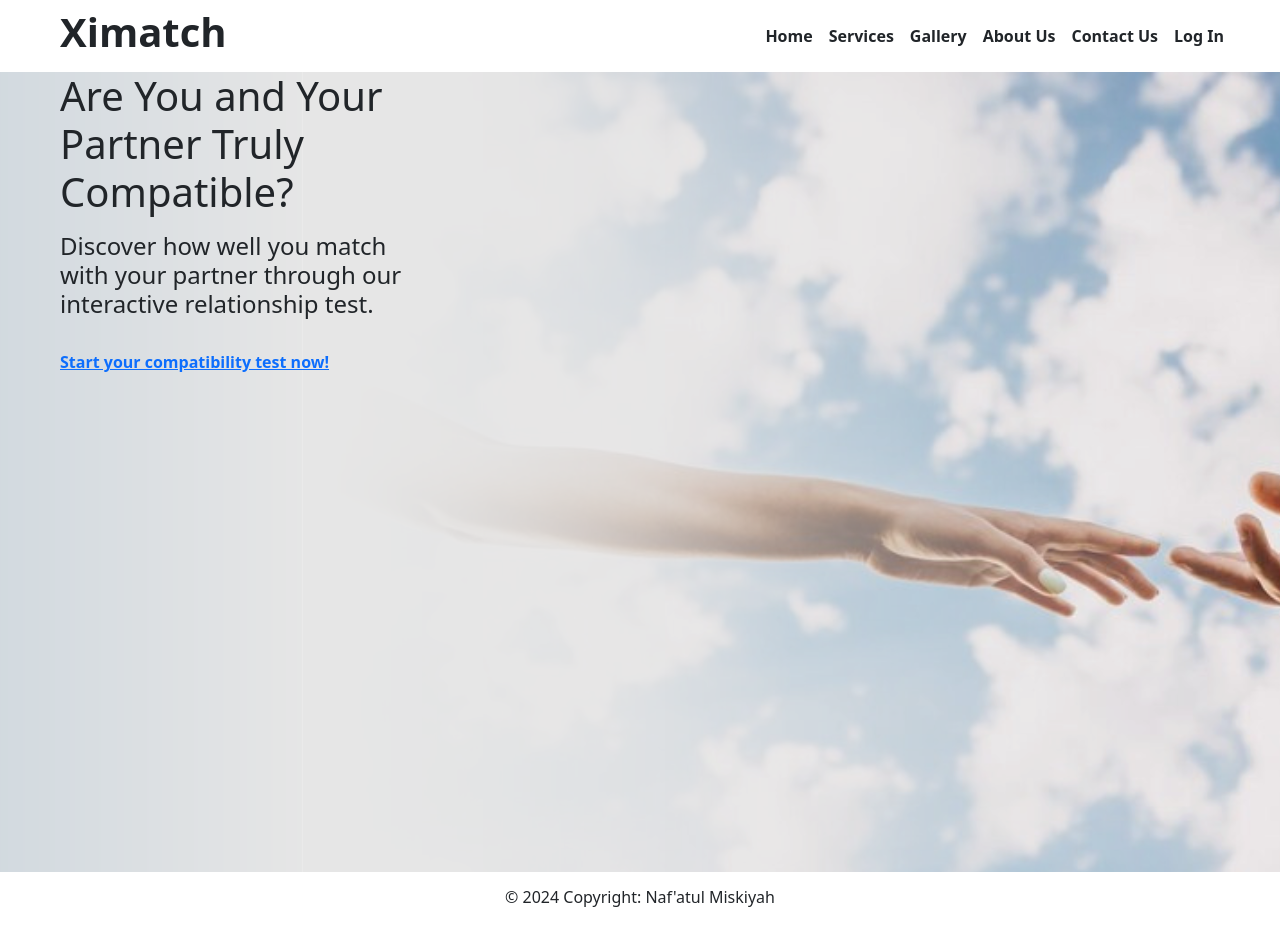
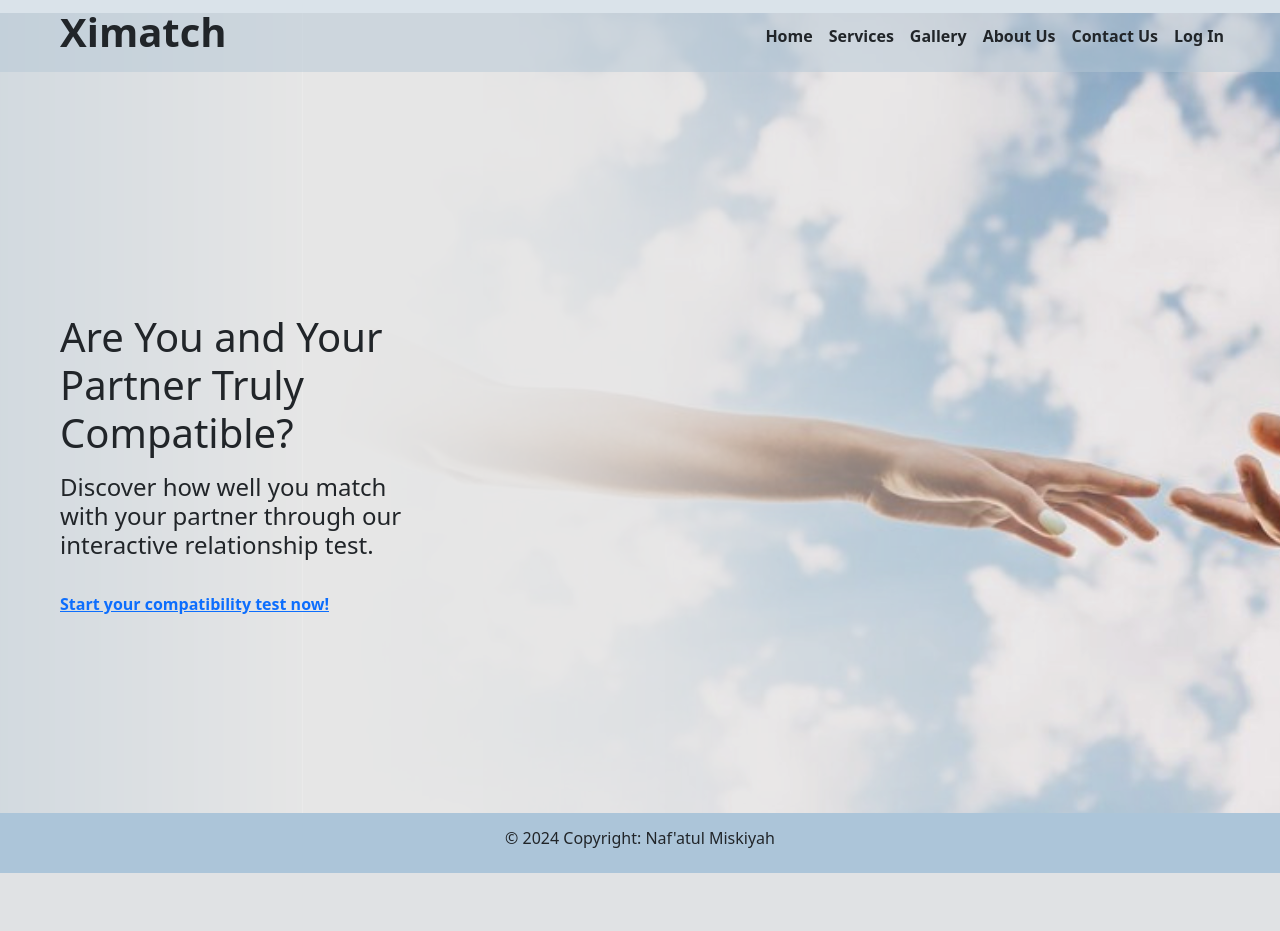
Before and after one commit to nafa39/Ximatch, a PHP site: page / in a window 1280 px wide. After the commit the page ends 873 px from the top, so only its background shows below. Run offline with PHP 8.4, Linux system fonts and the light colour scheme.

Commit message:
add background navbar and footer also add margin content

```diff
--- a/assets/style.css
+++ b/assets/style.css
@@ -4,3 +4,21 @@
     height: 100vh;
     width: 100vw;
 }
+/* Height for devices larger than 576px */
+@media (min-width: 992px) {
+    #intro {
+      margin-top: -58.59px;
+    }
+  }
+/*background color for navbar home*/
+#navbar{
+    background-color: rgba(182, 200, 214, 0.5);
+}
+/*background color for footer home*/
+#footer{
+    background-color: rgba(91, 139, 180, 0.5);
+}
+/*margin for content home*/
+#home{
+    margin: 300px 0 0 0;
+}
```
